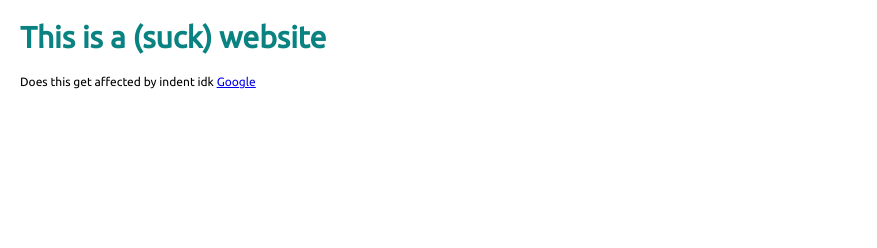
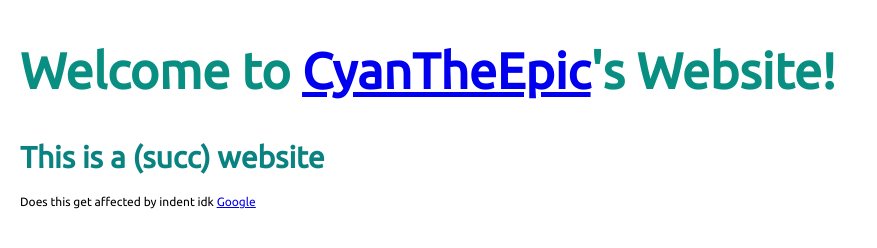
Before and after one commit to CyanTheEpic/cyantheepic.github.io, a plain HTML site: page index.html in a window 1280 px wide. Shown: the whole page, without its empty margins (0-877 px from the left). Drawn offline with nearby package versions, Linux system fonts and the light colour scheme.

Commit message:
Fixed typos, hyperlinked CTE, added main heading

```diff
--- a/index.html
+++ b/index.html
@@ -11,7 +11,8 @@
 </head>
 
 <body>
-  <h1>This is a (suck) website</h1>
+  <h2>Welcome to <a href="https://github.com/CyanTheEpic">CyanTheEpic</a>'s Website!</h2>
+  <h1>This is a (succ) website</h1>
   <p>
     Does this get affected by indent idk <a href="https://www.google.com.au">Google</a>
   </p>
--- a/stylish.css
+++ b/stylish.css
@@ -18,8 +18,16 @@ h1 {
   max-width: 95%;
 }
 
+h2 {
+  font-size: 50px;
+  font-family: "Ubuntu";
+  font-style: bold;
+  color: #098f81;
+  max-width: 95%;
+}
+
 p {
   font-size: 12px;
   font-family: "Ubuntu";
-  color: black
+  color: black;
 }
```
